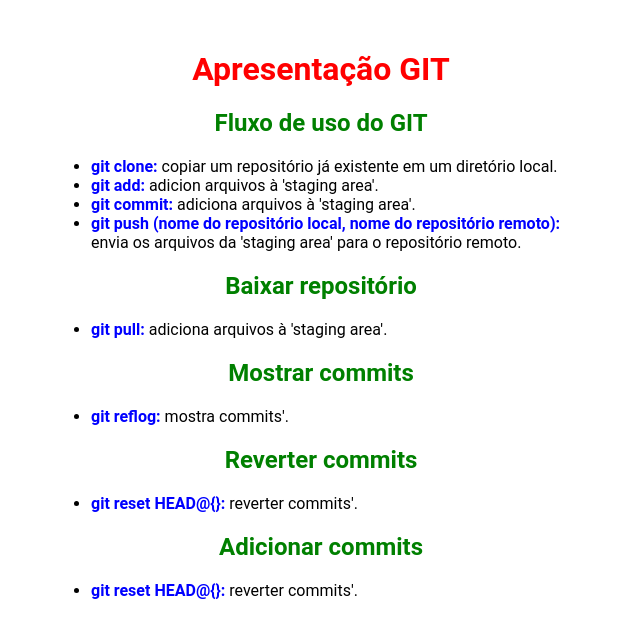
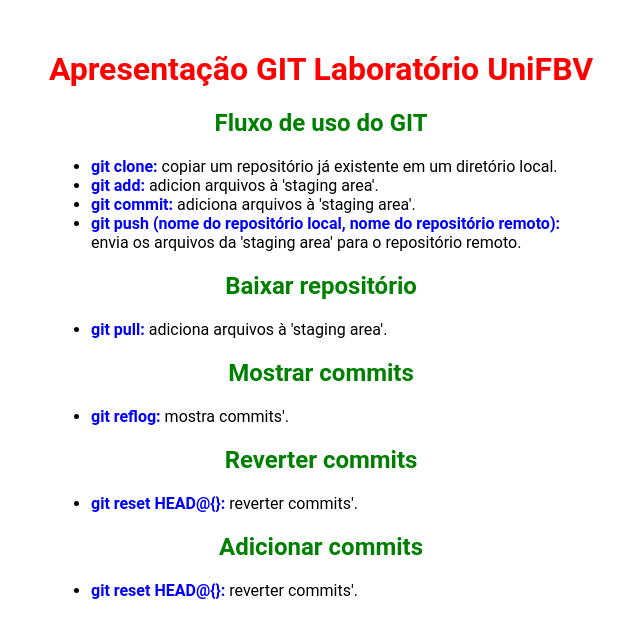
Before and after one commit to MarcelGFranca/Lab_uniFBV, a plain HTML site: page index.html in a window 1280 px wide. Shown: the whole page, without its empty margins (319-959 px from the left). Drawn offline with Linux system fonts and the light colour scheme.

Commit message:
alteração de título

```diff
--- a/index.html
+++ b/index.html
@@ -7,7 +7,7 @@
   </head>
   <body>
     <div class="container">
-      <h1>Apresentação GIT</h1>
+      <h1>Apresentação GIT Laboratório UniFBV</h1>
       <h2>Fluxo de uso do GIT</h2>
       <ul>
         <li>
```
